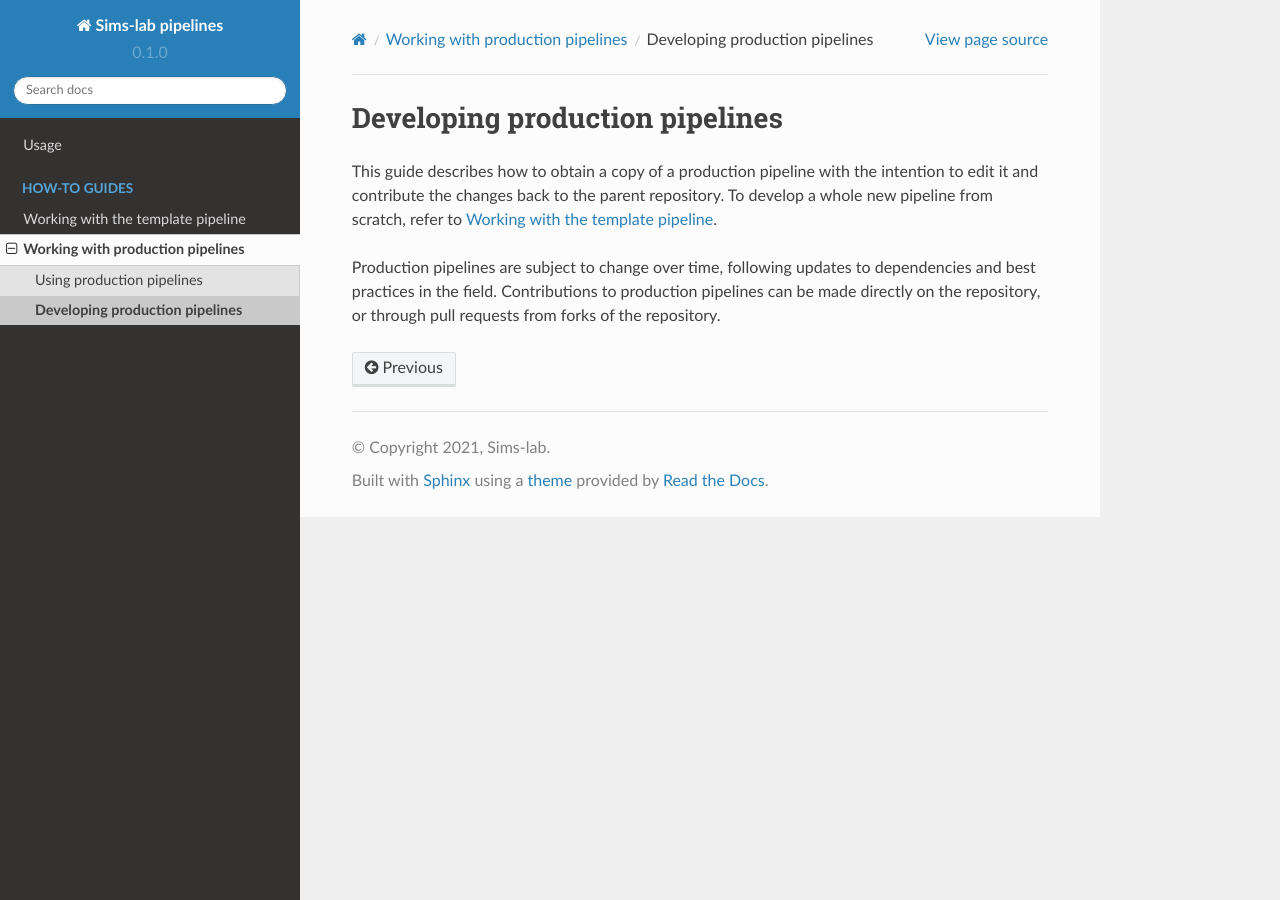
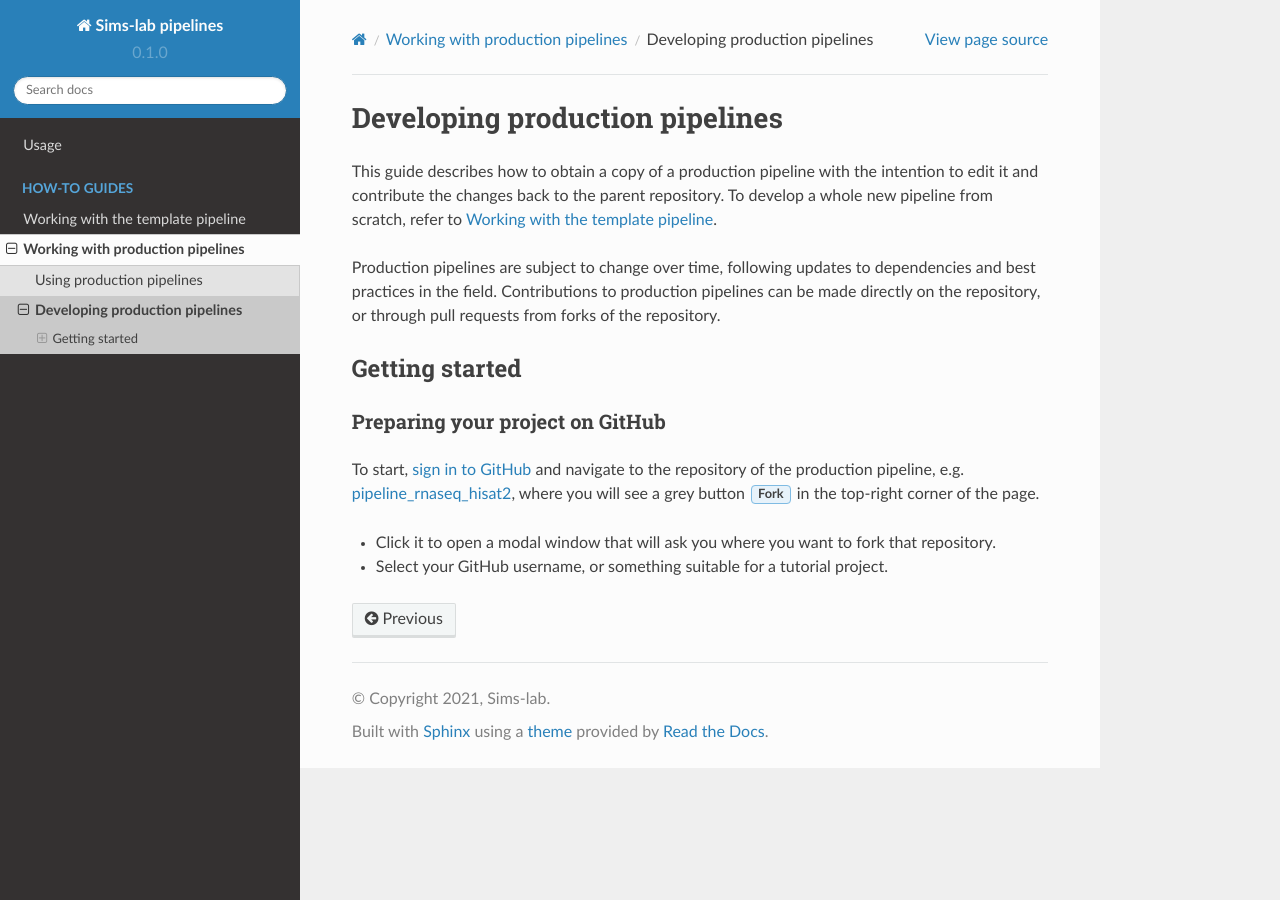
Before and after one commit to kevinrue/rtd-tutorial, a Sphinx documentation site: the page built from docs/source/guides/production_fork.rst, in a window 1280 px wide. Built offline with Sphinx 7.4.7 and the Read the Docs theme 2.0.0, drawn with Linux system fonts in a browser that asks for light colours.

Commit message:
add section to prepare fork on GitHub

```diff
--- a/docs/source/guides/production_fork.rst
+++ b/docs/source/guides/production_fork.rst
@@ -10,3 +10,17 @@ Production pipelines are subject to change over time,
 following updates to dependencies and best practices in the field.
 Contributions to production pipelines can be made directly on the repository,
 or through pull requests from forks of the repository.
+
+Getting started
+---------------
+
+Preparing your project on GitHub
+~~~~~~~~~~~~~~~~~~~~~~~~~~~~~~~~
+
+To start, `sign in to GitHub <https://github.com/login>`_
+and navigate to the repository of the production pipeline, e.g.
+`pipeline_rnaseq_hisat2 <https://github.com/sims-lab/pipeline_rnaseq_hisat2/>`_,
+where you will see a grey button :guilabel:`Fork` in the top-right corner of the page.
+
+* Click it to open a modal window that will ask you where you want to fork that repository.
+* Select your GitHub username, or something suitable for a tutorial project.
--- a/docs/source/guides/production_usage.rst
+++ b/docs/source/guides/production_usage.rst
@@ -2,6 +2,8 @@ Using production pipelines
 ==========================
 
 This page describes how to use a production pipelines to process data.
+To propose changes to the reference template of a production pipeline,
+refer to :doc:`/guides/production_fork`.
 
 Production pipelines provide tried and tested bioinformatics workflows
 that are ready to be used for processing data sets.
```
